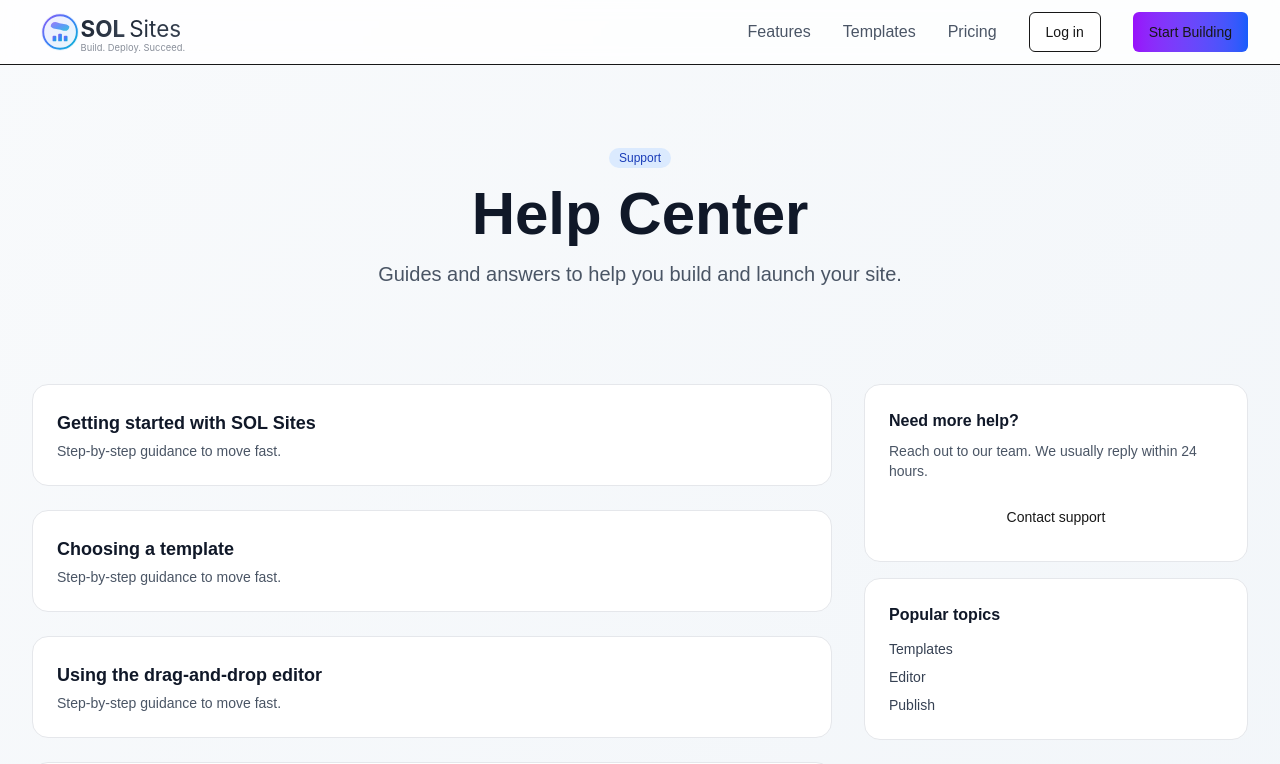
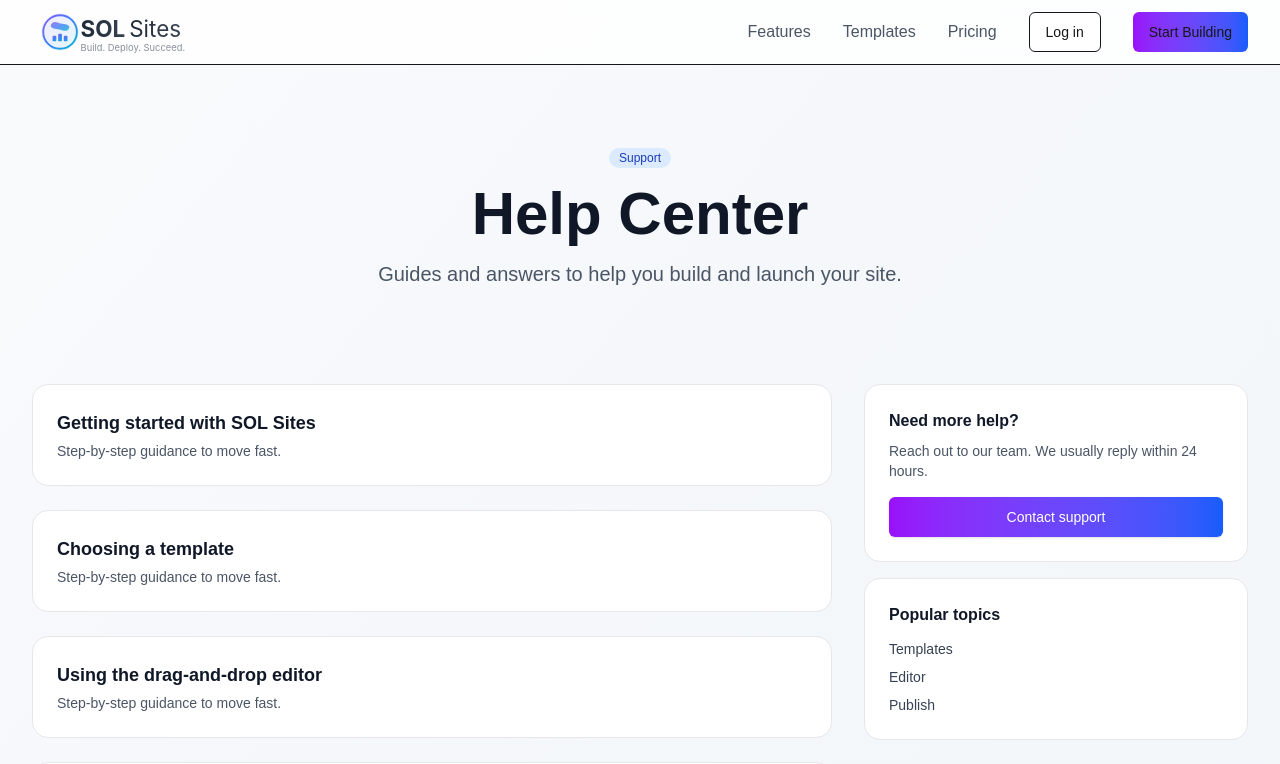
Before and after one commit to LTOFFICIALUK/solsites, a Next.js app: page /help in a window 1280 px wide. Shown: the top 764 px of the page. Built offline with nearby package versions, Linux system fonts and the light colour scheme; no server answers.

Commit message:
style(help): redesign Contact support button with brand gradient, white text, and shadow for visibility

```diff
--- a/src/app/help/page.tsx
+++ b/src/app/help/page.tsx
@@ -47,7 +47,7 @@ const HelpPage = () => {
               <h4 className="font-semibold text-gray-900">Need more help?</h4>
               <p className="text-sm text-gray-600 mt-2">Reach out to our team. We usually reply within 24 hours.</p>
               <Link href="/contact">
-                <Button className="mt-4 w-full">Contact support</Button>
+                <Button className="mt-4 w-full bg-gradient-to-r from-purple-600 to-blue-600 hover:from-purple-700 hover:to-blue-700 text-white shadow-sm">Contact support</Button>
               </Link>
             </div>
             <div className="bg-white border border-gray-200 rounded-2xl p-6">
```
